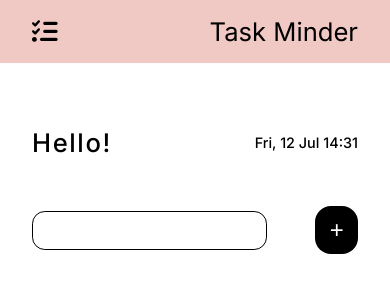
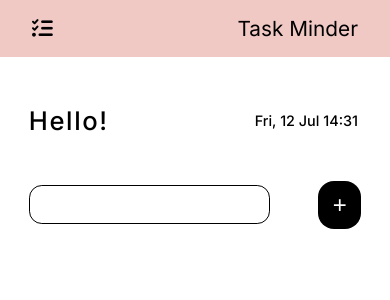
Before and after one commit to ucangun/Task_Minder, a React (Create React App) app: page / in a window 390 px wide. Shown: the top 300 px of the page. Built offline with nearby package versions, Linux system fonts and the light colour scheme.

Commit message:
"Updated styles in App.css: removed color declaration, adjusted transition timings, removed resultBox p styles, and made various layout adjustments for mobile devices."

```diff
--- a/src/App.css
+++ b/src/App.css
@@ -113,7 +113,6 @@ body {
   padding: 1rem 0rem;
   width: 60%;
   background-color: var(--color-peach);
-  color: #333;
 }
 
 .todo {
@@ -122,7 +121,7 @@ body {
   align-items: center;
   margin-bottom: 1rem;
   cursor: pointer;
-  transition: all 0.8s;
+  transition: all 0.7s;
 
   background-color: var(--color-pink);
   padding: 1rem 2rem;
@@ -144,10 +143,6 @@ body {
   cursor: pointer;
 }
 
-.resultBox p {
-  font-size: 1.2rem;
-}
-
 .resultBox i {
   font-size: 1.1rem;
 }
@@ -158,7 +153,7 @@ body {
 
 .completed {
   background-color: var(--color-green);
-  transition: all 0.8s;
+  transition: all 0.7s;
 }
 
 .completed:hover {
@@ -210,12 +205,15 @@ body {
 }
 
 @media (max-width: 480px) {
+  .header {
+    font-size: 1.3rem;
+  }
   .welcome {
-    padding: 3rem 2rem 1rem 2rem;
+    padding: 2rem 2rem 1rem 1.8rem;
   }
 
   .todoList {
-    padding: 1rem 2rem;
+    padding: 0.8rem 1.8rem;
   }
 
   .welcome .hello {
@@ -242,4 +240,12 @@ body {
   .todo p {
     font-size: 1rem;
   }
+
+  .todoList-container {
+    padding: 0rem;
+  }
+
+  .resultBox i {
+    font-size: 0.9rem;
+  }
 }
```
